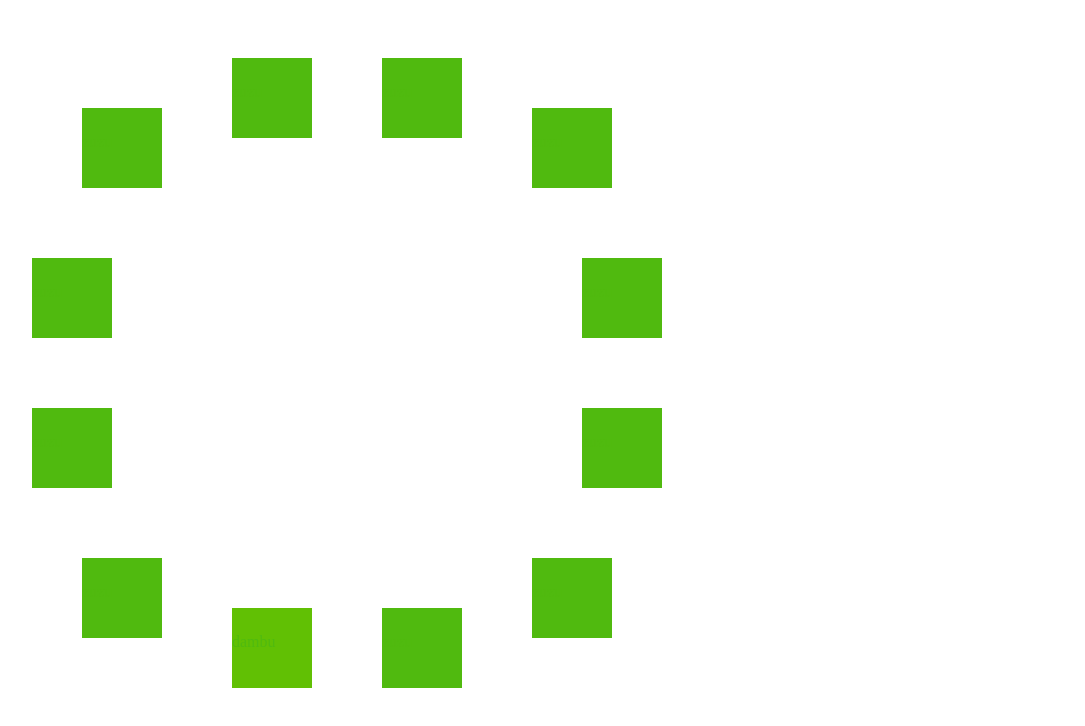
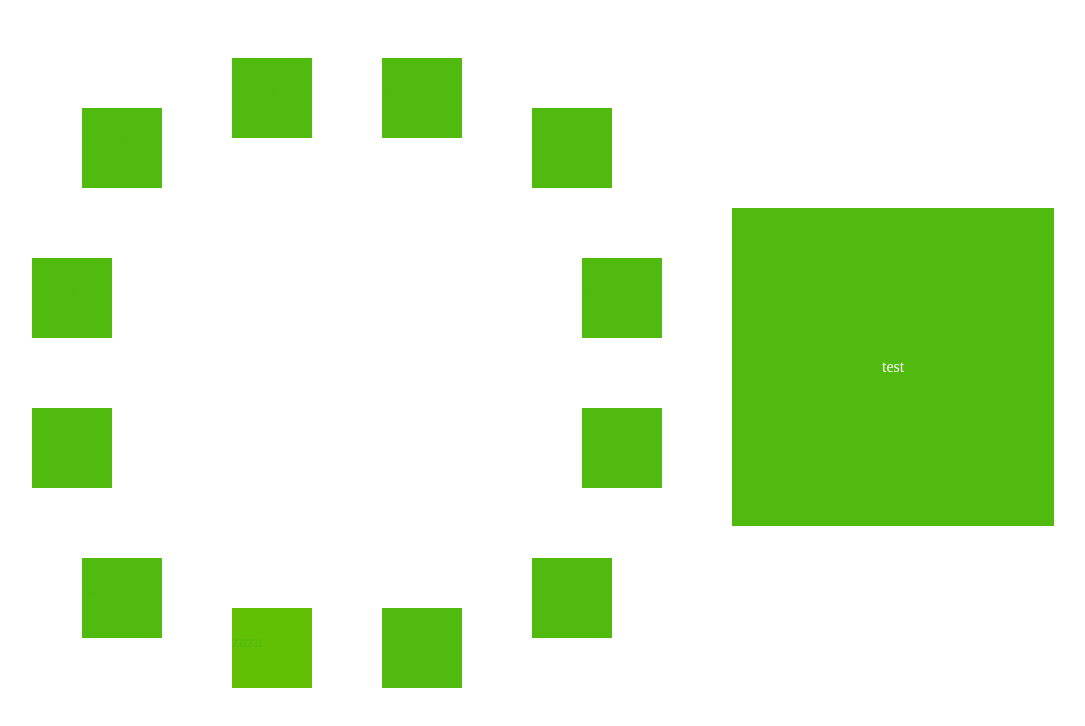
Before and after one commit to jonathan-sh/himbas-color, a plain HTML site: page index.html in a window 1280 px wide. Shown: the whole page, without its empty margins (176-1261 px from the left). Drawn offline with Linux system fonts and the light colour scheme.

Commit message:
update index page and create a readme

```diff
--- a/index.html
+++ b/index.html
@@ -21,7 +21,6 @@
             color: #fff;
             font:bold bolder;
             text-align: center;
-            background-color: rgb(97, 192, 4);
         }
 
         .zuzu
@@ -38,7 +37,20 @@
             color: #fff;
             font:bold bolder;
             text-align: center;
+        }
+
+         .example
+        {
+            padding: 150px;
             background-color: rgb(80, 186, 15);
+            position: fixed;
+            color: #fff;
+            font:bold bolder;
+        }
+        .example:hover
+        {
+
+            background-color: rgb(97, 192, 4);
         }
 
 
@@ -47,18 +59,20 @@
 </head>
 
 <body>
-    <div class="dambu" style="margin-left: 400px; margin-top: 050px;">zuzu</div>
-    <div class="dambu" style="margin-left: 550px; margin-top: 050px;">zuzu</div>
-    <div class="dambu" style="margin-left: 700px; margin-top: 100px;">zuzu</div>
-    <div class="dambu" style="margin-left: 750px; margin-top: 250px;">zuzu</div>
-    <div class="dambu" style="margin-left: 750px; margin-top: 250px;">zuzu</div>
-    <div class="dambu" style="margin-left: 750px; margin-top: 400px;">zuzu</div>
-    <div class="dambu" style="margin-left: 700px; margin-top: 550px;">zuzu</div>
-    <div class="dambu" style="margin-left: 550px; margin-top: 600px;">zuzu</div>
-    <div class="zuzu" style="margin-left: 400px; margin-top: 600px;">dambu</div>
-    <div class="dambu" style="margin-left: 250px; margin-top: 550px;">zuzu</div>
-    <div class="dambu" style="margin-left: 200px; margin-top: 400px;">zuzu</div>
-    <div class="dambu" style="margin-left: 200px; margin-top: 250px;">zuzu</div>
-    <div class="dambu" style="margin-left: 250px; margin-top: 100px;">zuzu</div>
+    <div class="dambu" style="margin-left: 400px; margin-top: 050px;">dambu</div>
+    <div class="dambu" style="margin-left: 550px; margin-top: 050px;">dambu</div>
+    <div class="dambu" style="margin-left: 700px; margin-top: 100px;">dambu</div>
+    <div class="dambu" style="margin-left: 750px; margin-top: 250px;">dambu</div>
+    <div class="dambu" style="margin-left: 750px; margin-top: 250px;">dambu</div>
+    <div class="dambu" style="margin-left: 750px; margin-top: 400px;">dambu</div>
+    <div class="dambu" style="margin-left: 700px; margin-top: 550px;">dambu</div>
+    <div class="dambu" style="margin-left: 550px; margin-top: 600px;">dambu</div>
+    <div class="zuzu"  style="margin-left: 400px; margin-top: 600px;">zuzu</div>
+    <div class="dambu" style="margin-left: 250px; margin-top: 550px;">dambu</div>
+    <div class="dambu" style="margin-left: 200px; margin-top: 400px;">dambu</div>
+    <div class="dambu" style="margin-left: 200px; margin-top: 250px;">dambu</div>
+    <div class="dambu" style="margin-left: 250px; margin-top: 100px;">dambu</div>
+
+    <div class="example" style="margin-left: 900px; margin-top: 200px;">test</div>
 </body>
 </html>
```
Also changed, not shown: 1 other file.
